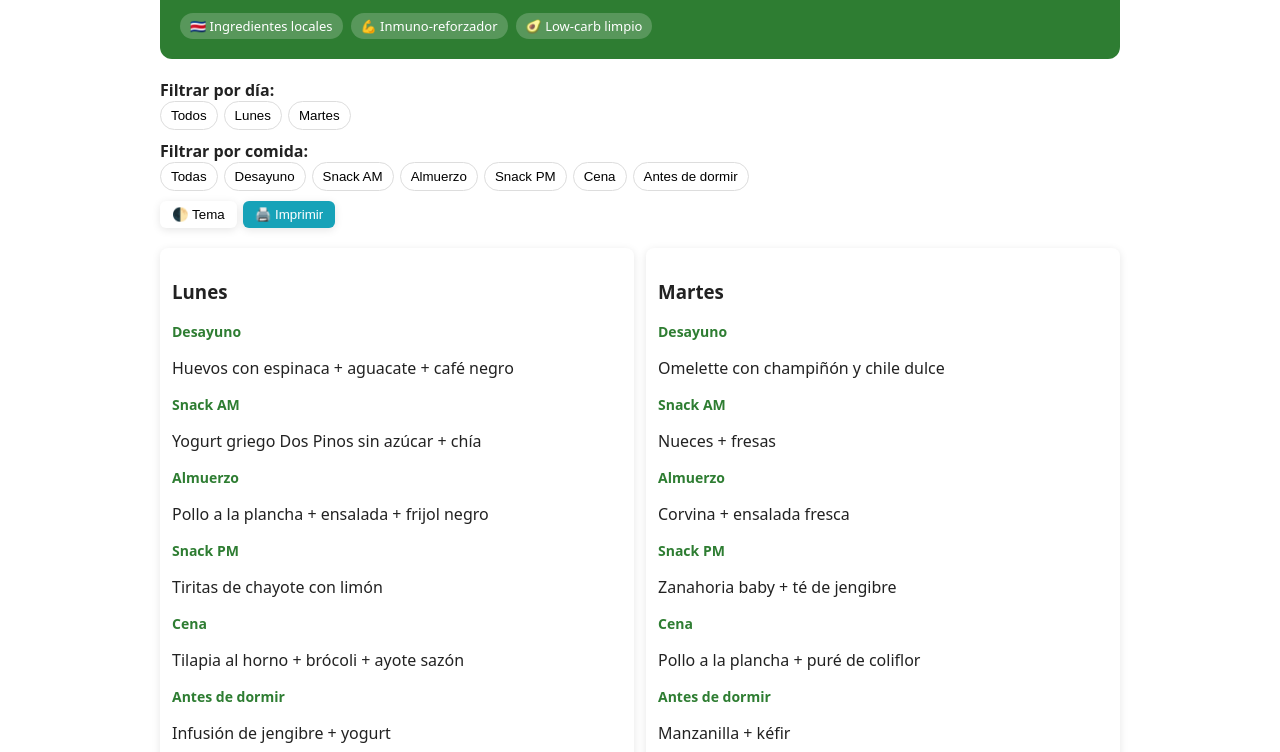
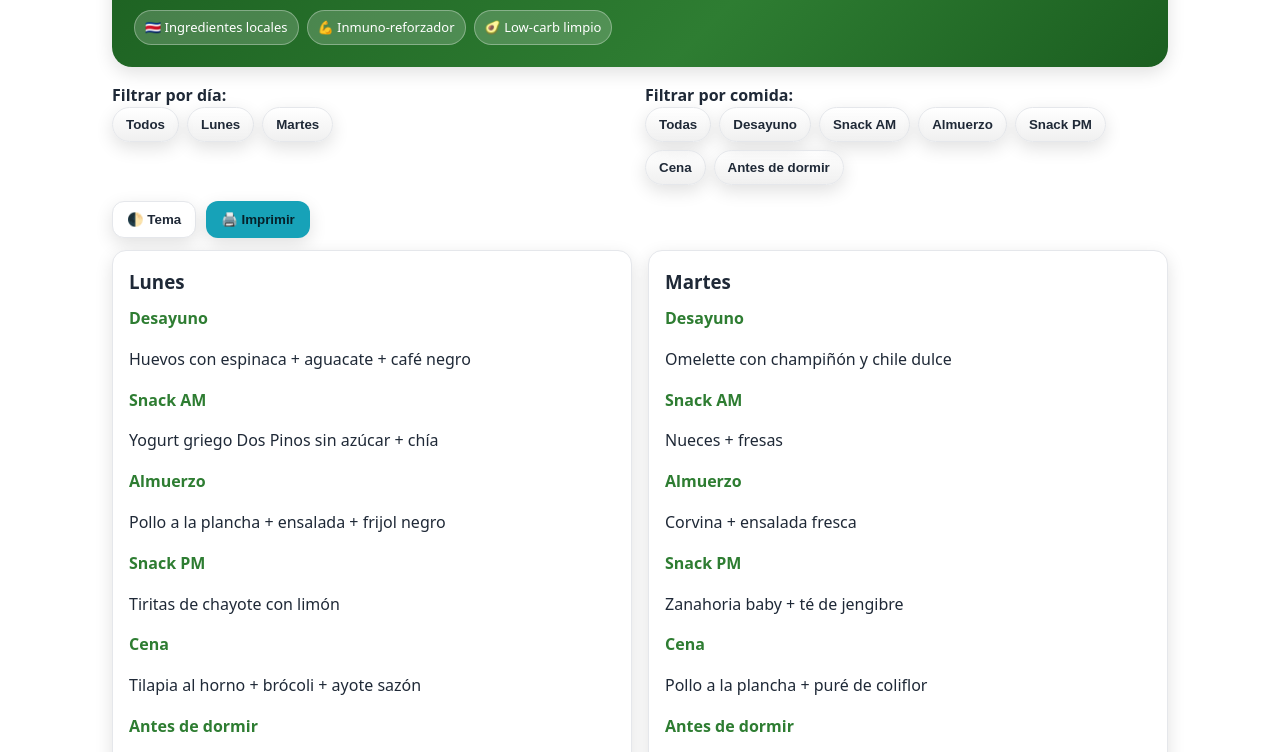
Before and after one commit to pausherl/plan-cr, a plain HTML site: page index.html in a window 1280 px wide. Shown: the part 151-903 px from the top of the page. Drawn offline with Linux system fonts and the light colour scheme.

Commit message:
Update style.css

```diff
--- a/assets/style.css
+++ b/assets/style.css
@@ -1,25 +1,69 @@
 :root{
-  --bg:#fff;--card:#fff;--text:#222;
-  --primary:#2E7D32;--accent:#17a2b8;
-  --border:#ddd;--shadow:0 2px 8px rgba(0,0,0,.1);
+  --bg:#0b0e11;--card:#12161c;--text:#e5e7eb;--muted:#a3acb7;
+  --primary:#66bb6a;--primary-600:#4caf50;--accent:#4fc3f7;
+  --ring:#19342a;--border:#1f2630;--shadow:0 8px 24px rgba(0,0,0,.45);--radius:14px;
 }
-[data-theme="dark"]{
-  --bg:#0b0e11;--card:#12161c;--text:#eee;
-  --primary:#66bb6a;--accent:#4fc3f7;
-  --border:#333;--shadow:0 2px 8px rgba(0,0,0,.6);
+@media (prefers-color-scheme: light){
+  :root{
+    --bg:#ffffff;--card:#ffffff;--text:#1f2937;--muted:#6b7280;
+    --primary:#2E7D32;--primary-600:#1b5e20;--accent:#17a2b8;
+    --ring:#d1fae5;--border:#e5e7eb;--shadow:0 6px 18px rgba(0,0,0,.12);
+  }
 }
-body{margin:0;background:var(--bg);color:var(--text);font:16px system-ui}
-.container{max-width:960px;margin:auto;padding:20px}
-.hero{background:var(--primary);color:#fff;padding:20px;border-radius:12px}
+
+*{box-sizing:border-box}
+body{margin:0;background:var(--bg);color:var(--text);
+  font:16px/1.55 system-ui,-apple-system,Segoe UI,Roboto,Ubuntu,"Helvetica Neue",Arial}
+.container{max-width:1100px;margin:0 auto;padding:22px}
+h1{font-size:clamp(24px,4vw,36px);margin:.3rem 0 1rem}
+h3{margin:0 0 .6rem}
+h4{margin:.2rem 0;color:var(--primary)}
+
+.hero{
+  border-radius:20px;padding:22px;
+  background:linear-gradient(135deg,var(--primary-600) 0%, var(--primary) 60% , #1b5e20 100%);
+  color:white; box-shadow:var(--shadow);
+}
 .badges{margin-top:10px;display:flex;gap:8px;flex-wrap:wrap}
-.badge{background:rgba(255,255,255,.2);padding:4px 10px;border-radius:999px;font-size:13px}
-.toolbar{display:grid;gap:10px;margin:20px 0}
-.pillbar{display:flex;gap:6px;flex-wrap:wrap}
-.pill{padding:6px 10px;border:1px solid var(--border);border-radius:999px;cursor:pointer;background:var(--card)}
-.pill[aria-pressed="true"]{background:var(--accent);color:#fff}
-.actions{display:flex;gap:6px}
-.btn{padding:6px 12px;border:none;border-radius:6px;cursor:pointer;background:var(--card);box-shadow:var(--shadow)}
-.btn.primary{background:var(--accent);color:#fff}
-.grid{display:grid;gap:12px;grid-template-columns:repeat(auto-fit,minmax(240px,1fr))}
-.card{background:var(--card);padding:12px;border-radius:8px;box-shadow:var(--shadow)}
-.card h4{margin:0;font-size:14px;color:var(--primary)}
+.badge{background:rgba(255,255,255,.18);border:1px solid rgba(255,255,255,.32);
+  padding:6px 10px;border-radius:999px;font-size:13px}
+
+.toolbar{display:grid;gap:10px;margin:16px 0 10px}
+@media (min-width:900px){.toolbar{grid-template-columns:1fr 1fr}}
+.pillbar{display:flex;gap:8px;flex-wrap:wrap}
+
+/* ===== Pastillas (filtros) ===== */
+.pill{
+  display:inline-flex;align-items:center;gap:8px;
+  border:1px solid var(--border);padding:9px 13px;border-radius:999px;
+  background:linear-gradient(180deg, rgba(255,255,255,.02), rgba(0,0,0,.06));
+  color:var(--text);cursor:pointer; font-weight:600; box-shadow:var(--shadow);
+  transition:transform .05s ease, background .2s ease, border-color .2s ease;
+}
+.pill:hover{transform:translateY(-1px);border-color:var(--primary)}
+.pill[aria-pressed="true"]{
+  background:linear-gradient(180deg, var(--ring), transparent);
+  border-color:transparent; outline:2px solid rgba(102,187,106,.25);
+}
+.pill:focus-visible{outline:3px solid var(--accent)}
+
+/* ===== Botones ===== */
+.actions{display:flex;gap:10px;flex-wrap:wrap;margin-top:6px}
+.btn{
+  display:inline-flex;align-items:center;gap:8px;
+  border:1px solid var(--border);background:var(--card);color:var(--text);
+  padding:10px 14px;border-radius:12px;font-weight:700;cursor:pointer;box-shadow:var(--shadow);
+}
+.btn.primary{background:var(--accent);color:#06212a;border-color:transparent}
+.btn:hover{transform:translateY(-1px)}
+
+/* ===== Tarjetas ===== */
+.grid{display:grid;gap:16px;grid-template-columns:repeat(auto-fit,minmax(260px,1fr));margin-top:12px}
+.card{background:var(--card);border:1px solid var(--border);border-radius:var(--radius);
+  box-shadow:var(--shadow);padding:16px}
+
+/* Print limpio */
+@media print{
+  .toolbar,.btn{display:none!important}
+  .container{padding:0 12px}
+}
```
